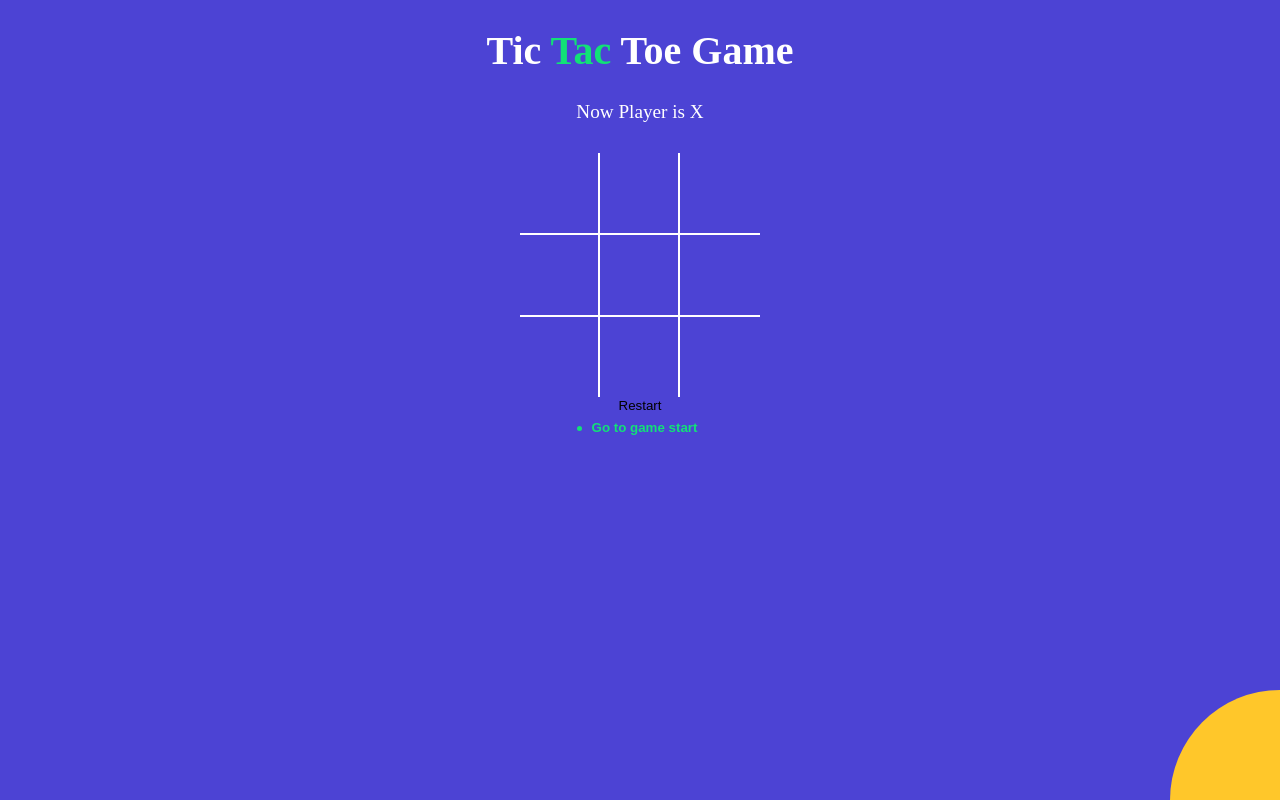
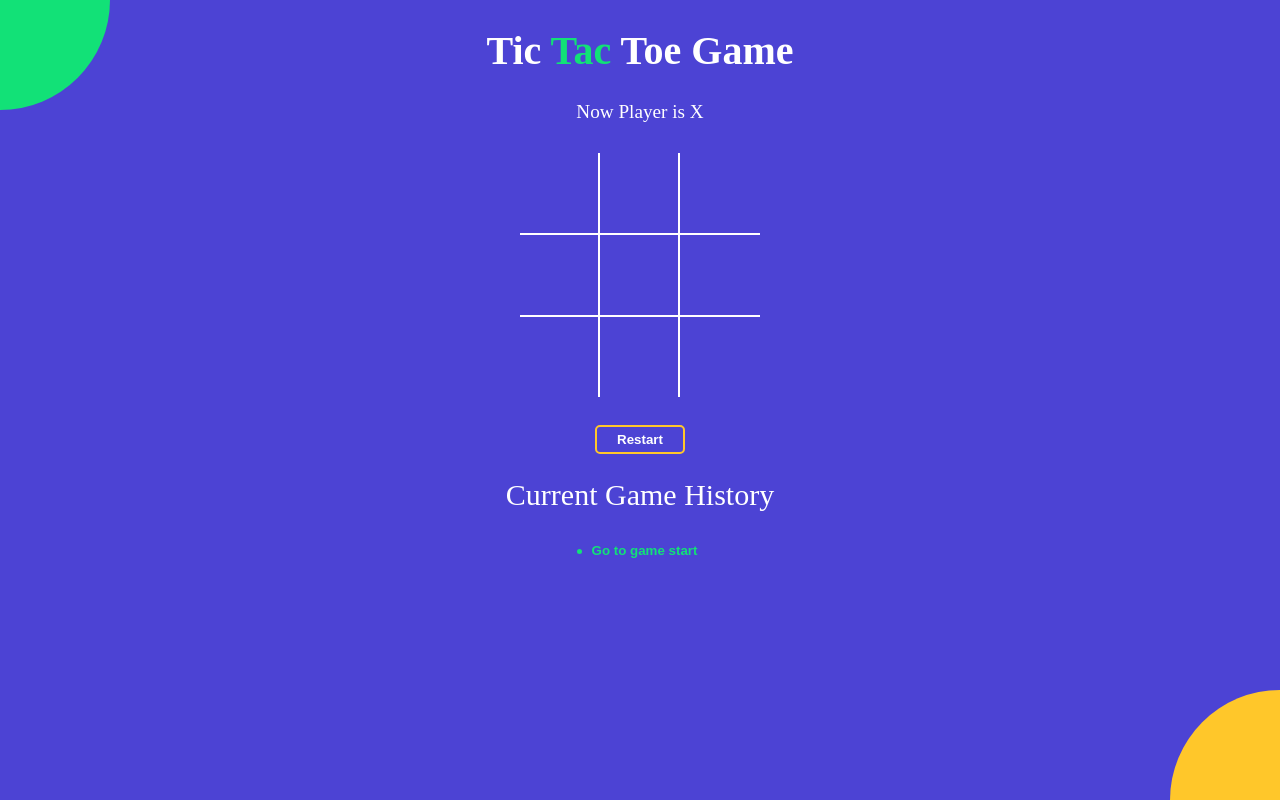
Before and after one commit to AbhishekKumar2233/Tic-Tac-Toe-Game_React, a React (Create React App) app: page / in a window 1280 px wide. Built offline with nearby package versions, Linux system fonts and the light colour scheme.

Commit message:
style done using scss

```diff
--- a/src/App.js
+++ b/src/App.js
@@ -60,8 +60,10 @@ export default function App() {
         handleBoard={handleBoard}
         winningSquares={winningSquares}
       />
-      <button onClick={Restart}>Restart</button>
-
+      <button className="reset-btn" onClick={Restart}>
+        Restart
+      </button>
+      <h2 style={{ fontWeight: "normal" }}>Current Game History</h2>
       <History history={history} moveTo={moveTo} currentMove={currentMove} />
       <div className="bg-balls" />
     </div>
--- a/src/styles.scss
+++ b/src/styles.scss
@@ -33,6 +33,21 @@ button {
 
 .text-orange{
   color: $orange;
+}
+
+.reset-btn{
+  margin-top: 28px;
+  padding: 5px 20px;
+  border:2px solid $orange;
+  border-radius: 5px;
+  font-weight: bold;
+  color: #ffffff;
+  &:hover{
+    background-color: crimson;
+    color: #ffffff;
+    font-weight: border;
+    border: 2px solid crimson;
+  }
 }
 
 .history-wrapper{
@@ -153,7 +168,17 @@ button {
       height: 220px;
       right:-110px;
       bottom: -110px;
-
+    }
+  }
+  &:after{
+    background-color: $green;
+    right: -75px;
+    bottom: -75px;
+    @media screen and (min-width:476px) {
+      width:220px;
+      height: 220px;
+      left:-110px;
+      top: -110px;
     }
   }
 
```
